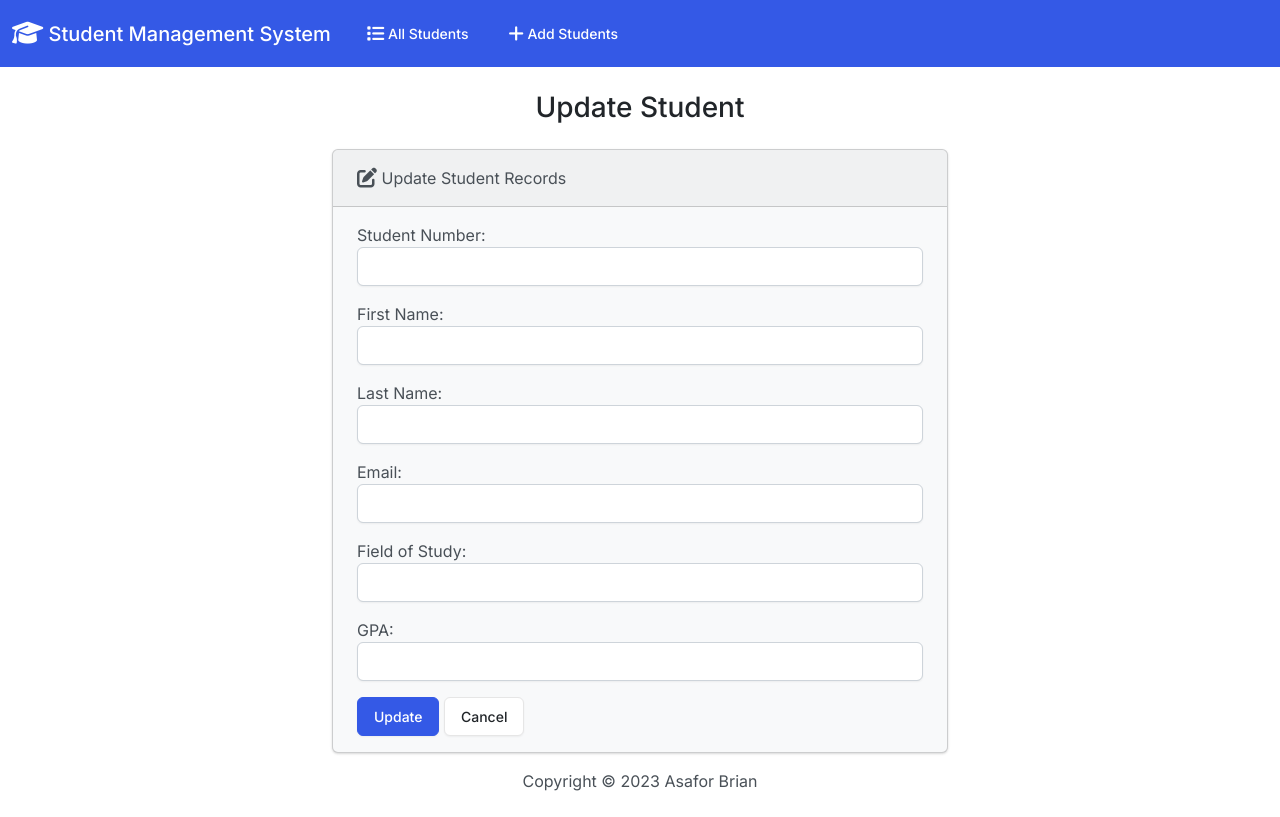
After one commit to Briankurtish/StudentMS-Django, a Django app: template students/templates/students/edit.html in a window 1280 px wide. The commit adds this page. Run offline with Django 4.2, Linux system fonts and the light colour scheme; the template is opened without the code that fills it: values that come from a table or form of the project are taken from there, others are empty; some libraries are stand-ins or nearby versions.

Commit message:
edit student working

```diff
--- /dev/null
+++ b/students/templates/students/edit.html
@@ -0,0 +1,28 @@
+{% extends "students/base.html" %}
+
+{% block body %}
+  <h3 class="text-center m-4">Update Student</h3>
+
+  {% if success %}
+  <div class="alert alert-success" role="alert">
+    The student Info was Updated successfully
+    <a href="{% url 'index' %}" class="alert-link">Go to Home Page</a>
+  </div>
+  {% else %}
+    <div class="row justify-content-center">
+      <div class="col-6"><div class="card bg-light mb-3">
+        <div class="card-header">
+            <i class="fa-solid fa-pen-to-square fa-lg"></i></i> Update Student Records
+        </div>
+        <div class="card-body">
+          <form action="" method="POST">
+            {% csrf_token %}
+            {{ form.as_p }}
+            <button type="submit" class="btn btn-primary">Update</button>
+            <a href="{% url 'index' %}" class="btn btn-secondary">Cancel</a>
+          </form>
+        </div>
+      </div></div>
+    </div>
+  {% endif %}
+{% endblock %}
--- a/students/templates/students/index.html
+++ b/students/templates/students/index.html
@@ -63,6 +63,7 @@
                                           </div>
                                         </div>
                                       </div>
+                                      <a href="{% url 'edit' student.id %}" class="btn btn-warning me-1"><i class="fa-solid fa-pen-to-square fa-lg"></i></a>
                                     </td>
                                   </tr>
                                   {% endfor %}
--- a/students/views.py
+++ b/students/views.py
@@ -49,8 +49,8 @@ def edit(request, id):
         if form.is_valid():
             form.save()
             return render(request, 'students/edit.html',
-                          {'form':form(), 'success': True})
+                          {'form': form, 'success': True})
     else:
         student = Student.objects.get(pk=id)
         form = StudentForm(instance=student)
-    return render(request, 'students/edit.html', {'form':form()})
+    return render(request, 'students/edit.html', {'form': form})
```
Also changed, not shown: db.sqlite3.
